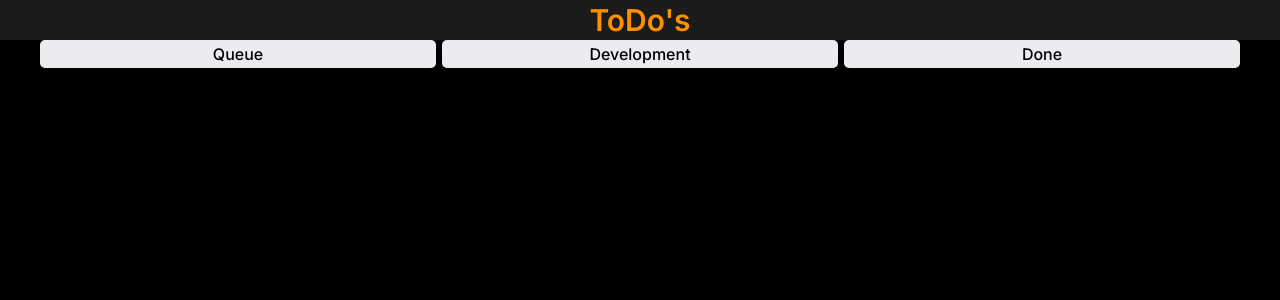
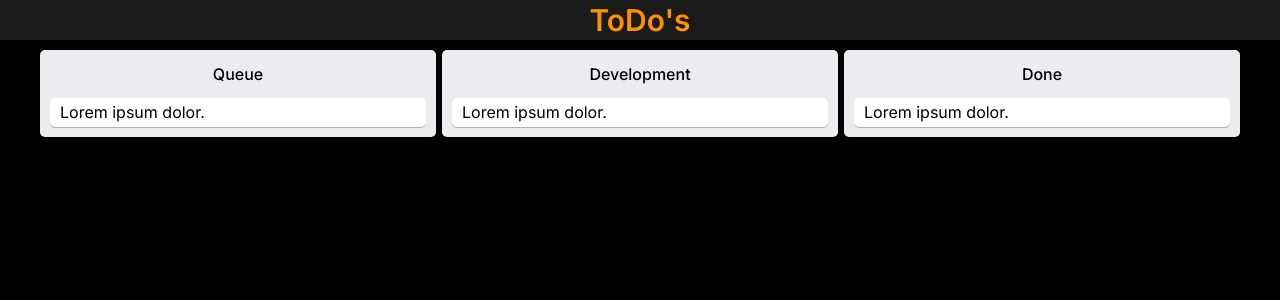
Before and after one commit to GadMinz/UpdaterToDo, a React (Create React App) app: page /1 in a window 1280 px wide. Shown: the top 300 px of the page. Built offline with nearby package versions, Linux system fonts and the light colour scheme.

Commit message:
Create TaskItem

```diff
--- a/public/index.html
+++ b/public/index.html
@@ -13,7 +13,7 @@
     <link rel="manifest" href="%PUBLIC_URL%/manifest.json" />
     <link rel="preconnect" href="https://fonts.googleapis.com">
     <link rel="preconnect" href="https://fonts.gstatic.com" crossorigin>
-    <link href="https://fonts.googleapis.com/css2?family=Inter:wght@400;500;600;700&display=swap" rel="stylesheet">
+    <link href="https://fonts.googleapis.com/css2?family=Inter:wght@300;400;500;600;700&display=swap" rel="stylesheet">
     <title>ToDo</title>
   </head>
   <body>
--- a/src/components/Boards/Board.tsx
+++ b/src/components/Boards/Board.tsx
@@ -1,5 +1,6 @@
 import React from "react";
 import s from "./Boards.module.scss";
+import TaskItem from "../TaskItem";
 
 interface BoardProps {
   title: string;
@@ -9,6 +10,7 @@ const Board: React.FC<BoardProps> = ({ title }) => {
   return (
     <div className={s.board}>
       <div className={s.board_title}>{title}</div>
+      <TaskItem />
     </div>
   );
 };
--- a/src/components/Boards/Boards.module.scss
+++ b/src/components/Boards/Boards.module.scss
@@ -1,7 +1,7 @@
 @import "../../scss/variables";
 
 .boards {
-  margin: 0 auto;
+  margin: 10px auto;
   max-width: 1200px;
   display: flex;
   justify-content: space-between;
@@ -11,9 +11,11 @@
   width: 33%;
   background-color: $bg-secondary;
   border-radius: 5px;
+  padding: 10px;
   &_title {
     text-align: center;
     font-weight: 500;
     padding: 5px;
+    margin-bottom: 10px;
   }
 }
--- /dev/null
+++ b/src/components/TaskItem/TaskItem.module.scss
@@ -0,0 +1,13 @@
+@import "../../scss/variables";
+
+.item {
+  background-color: $bg-primary;
+  border-radius: 5px;
+  padding: 5px 10px;
+  box-shadow: 0 1px 0 0 rgba(0, 0, 0, 0.25);
+  cursor: pointer;
+  font-weight: 400;
+  &:hover {
+    background-color: #f2f2f2;
+  }
+}
--- /dev/null
+++ b/src/components/TaskItem/index.tsx
@@ -0,0 +1,10 @@
+import React from "react";
+import s from "./TaskItem.module.scss";
+
+interface TaskItemProps {}
+
+const TaskItem: React.FC<TaskItemProps> = () => {
+  return <div className={s.item}>Lorem ipsum dolor.</div>;
+};
+
+export default TaskItem;
```
